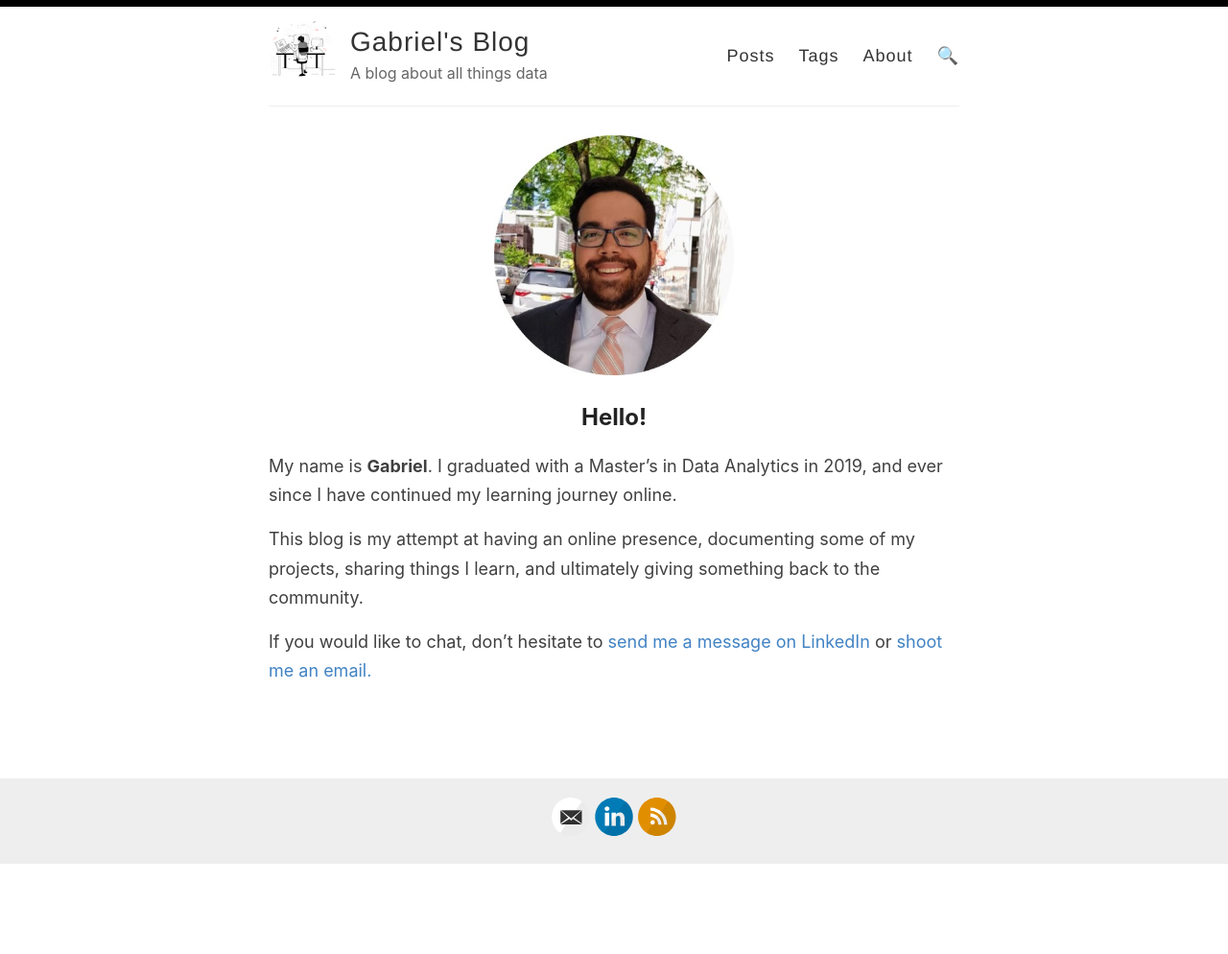
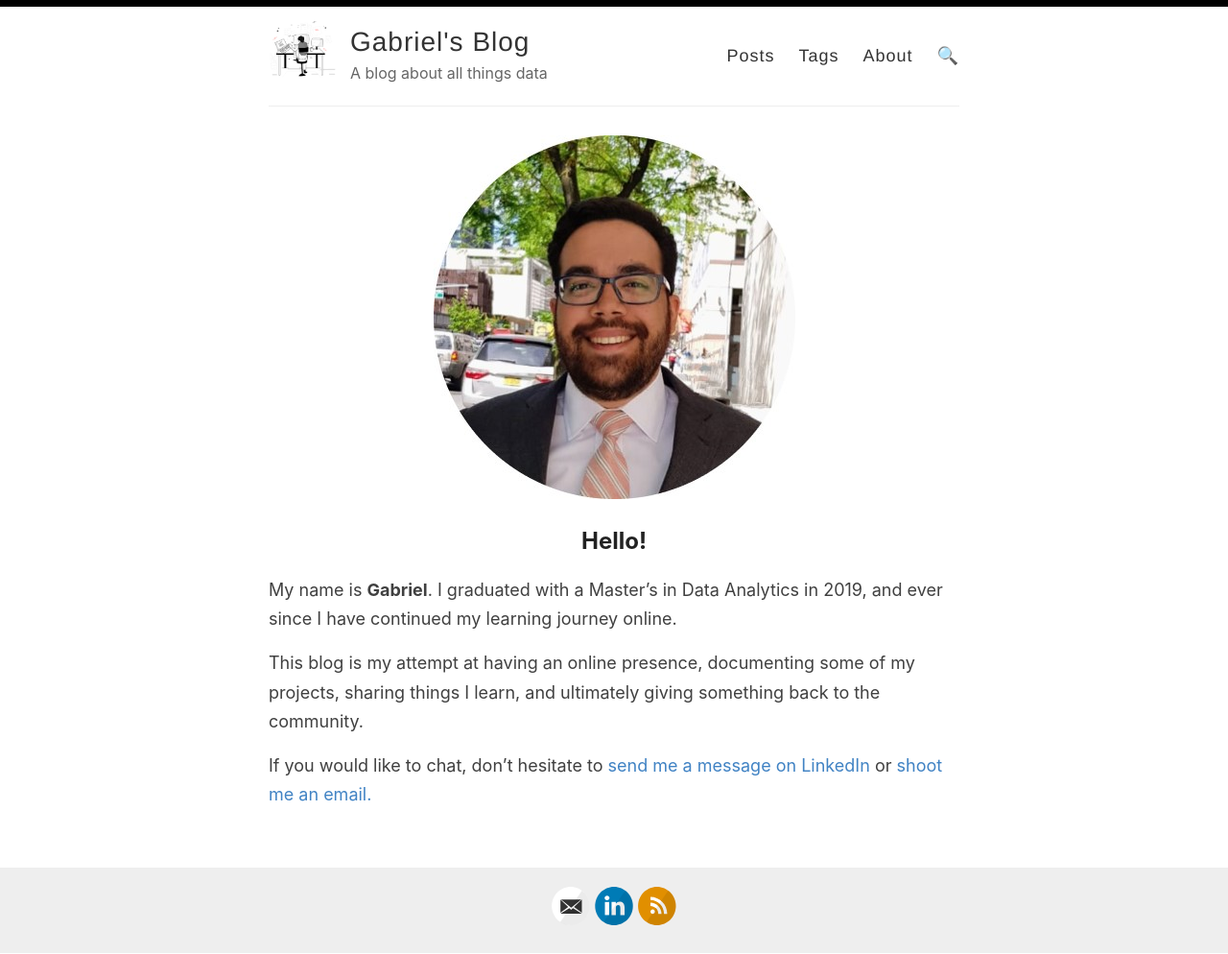
Before and after one commit to gmejianina/gmejianina.github.io, a Jekyll site: the page built from _pages/about.md, in a window 1280 px wide. Shown: the whole page at 96% size. Built offline with Jekyll 4.4.1, drawn with Linux system fonts in a browser that asks for light colours; before the commit the page ends 901 px from its top, so only the background shows below that.

Commit message:
Update about.md

```diff
--- a/_pages/about.md
+++ b/_pages/about.md
@@ -3,9 +3,7 @@ layout: page
 title:
 permalink: /about/
 ---
-<p align="center">
-  <img width="250" height="250" src="https://github.com/gmejianina/gmejianina.github.io/blob/master/images/me2.jpg">
-</p>
+![A photo of me](https://github.com/gmejianina/gmejianina.github.io/blob/master/images/me2.jpg "Gabriel")
 
 Hello!
 -----
```
